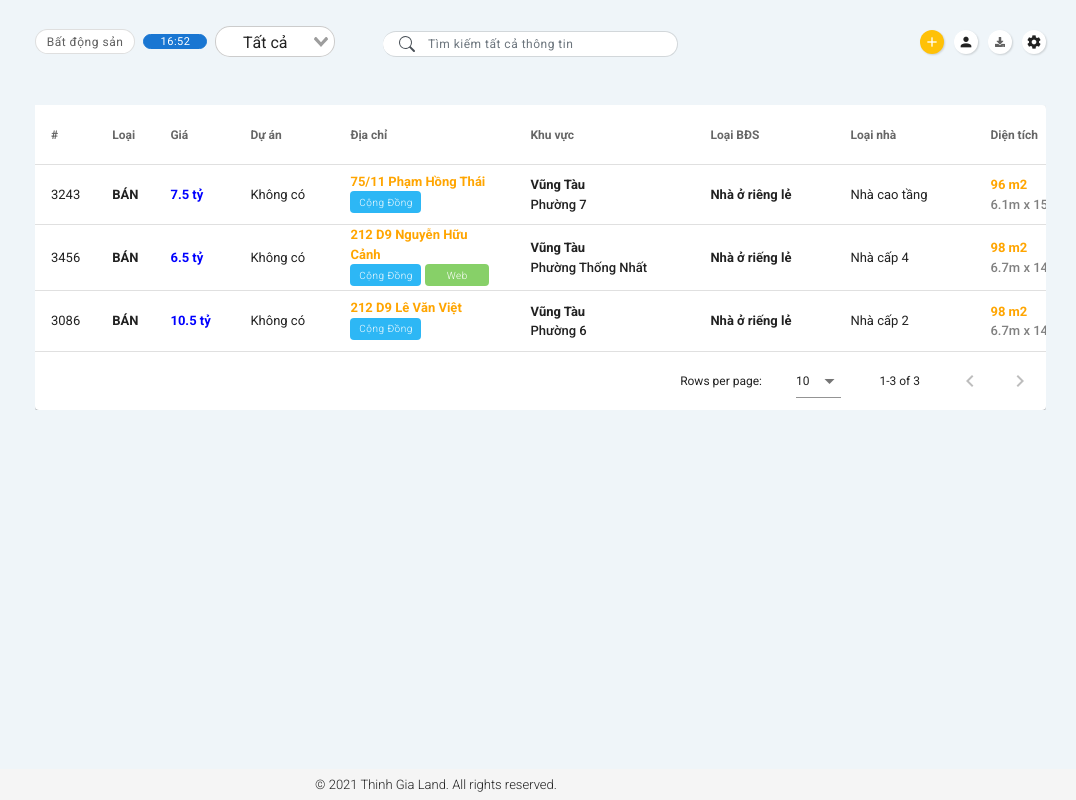
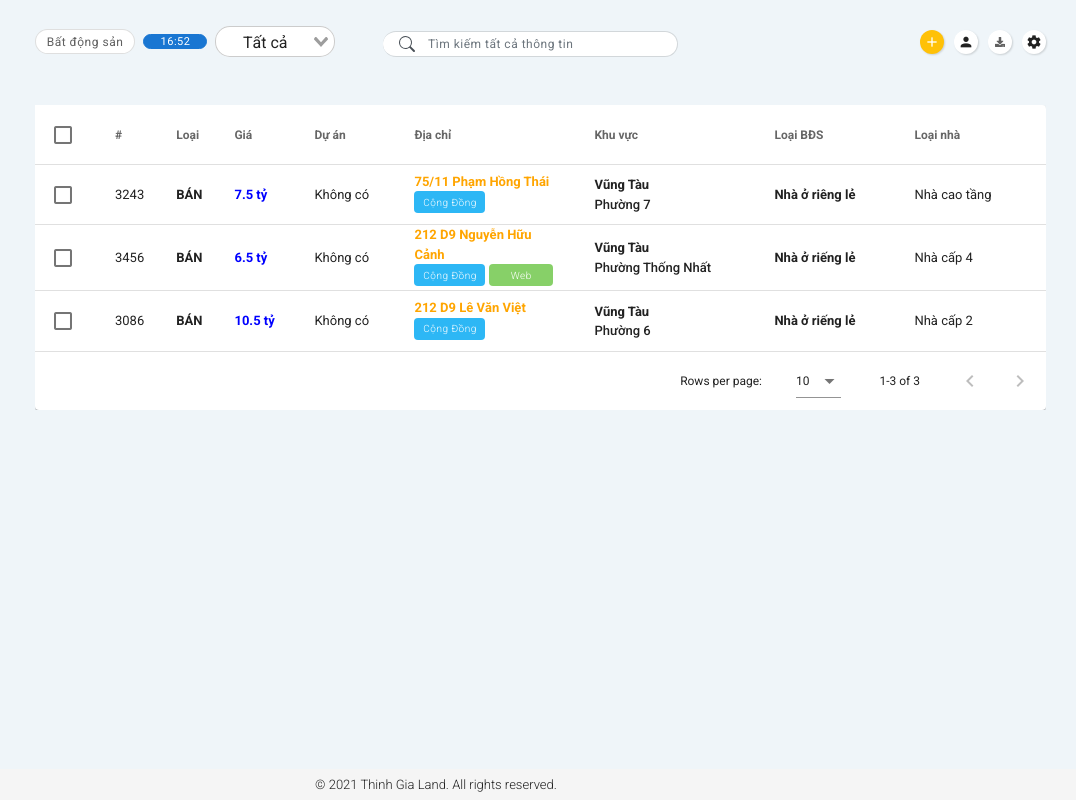
Before and after one commit to DiSon93/thinhgia-admin, a Nuxt app: page /real-estate in a window 1280 px wide. Shown: the whole page, without its empty margins (204-1280 px from the left). Built offline with nearby package versions, Linux system fonts and the light colour scheme.

Commit message:
first commit

```diff
--- a/assets/scss/_estateTable.scss
+++ b/assets/scss/_estateTable.scss
@@ -10,24 +10,24 @@
   tr th,td:first-child{
     width:20px;
   }
-  tr td:nth-child(3){
+  tr td:nth-child(4){
     font-weight: 700;
     color: blue;
   }
   tr{
     height: 60px !important;
   }
-  tr td:nth-child(2){
+  tr td:nth-child(3){
     font-weight: 700;
 }
-tr td:nth-child(17){
+tr td:nth-child(18){
   font-weight: 700;
 }
-  tr td:nth-child(5){
+  tr td:nth-child(6){
     font-weight: 700;
     color: orange;
   }
-  tr td:nth-child(9){
+  tr td:nth-child(10){
     font-weight: 700;
     color: orange;
     .s_detail{
@@ -35,17 +35,17 @@ tr td:nth-child(17){
       color: gray;
     }
   }
-  tr td:nth-child(6){
+  tr td:nth-child(7){
     font-weight: 700;
     .district{
-      font-weight: 500;
+      font-weight: 500!important;
     }
   }
-  tr td:nth-child(7){
+  tr td:nth-child(8){
     font-weight: 700;
   }
 
-  tr td:nth-child(14){
+  tr td:nth-child(15){
     font-weight: 700;
   }
 
--- a/components/RealEstateTable.vue
+++ b/components/RealEstateTable.vue
@@ -1,8 +1,24 @@
 <template>
   <div id="estate_table">
-    <v-data-table :headers="headers" :items="desserts" class="elevation-1">
+    <v-data-table
+      v-model="selected"
+      :headers="headers"
+      :items="desserts"
+      :single-select="singleSelect"
+      item-key="amount"
+      show-select
+      class="elevation-1"
+    >
       <template v-slot:item="row">
         <tr>
+          <td>
+            <v-checkbox
+              v-model="selected"
+              :value="row.item"
+              hide-details
+              style="margin: 0px; padding: 0px"
+            ></v-checkbox>
+          </td>
           <td>{{ row.item.amount }}</td>
           <td>{{ row.item.side }}</td>
           <td>{{ row.item.price }}</td>
@@ -62,6 +78,10 @@
 <script>
 export default {
   data: () => ({
+    fullscreenLoading: true,
+    singleSelect: false,
+    selected: [],
+    checkbox: true,
     dialog: false,
     dialogDelete: false,
     headers: [
@@ -118,6 +138,10 @@ export default {
     formTitle() {
       return this.editedIndex === -1 ? "New Item" : "Edit Item";
     },
+  },
+
+  mounted() {
+    this.fullscreenLoading = false;
   },
 
   created() {
--- a/components/SelectBox.vue
+++ b/components/SelectBox.vue
@@ -3,6 +3,7 @@
     <v-select :options="options" label="title" placeholder="Tất cả">
       <template slot="option" slot-scope="option">
         <img :src="option.cardImage" />
+        <!-- <span class="number">{{ option.number }}</span> -->
         {{ option.title }}
       </template>
     </v-select>
@@ -17,18 +18,22 @@ export default {
         {
           title: "Tất cả",
           cardImage: require("@image/layouts/house1.png"),
+          number: 0,
         },
         {
           title: "1 tỷ",
           cardImage: require("@image/layouts/house2.png"),
+          number: 0,
         },
         {
           title: "5 tỷ",
-          cardImage: require("@image/layouts/house2.png"),
+          cardImage: require("@image/layouts/house3.png"),
+          number: 1,
         },
         {
           title: "2-3 tỷ",
-          cardImage: require("@image/layouts/house2.png"),
+          cardImage: require("@image/layouts/house4.png"),
+          number: 2,
         },
       ],
     };
```
Also changed, not shown: assets/scss/_selectBox.scss (+8 -0 lines).
